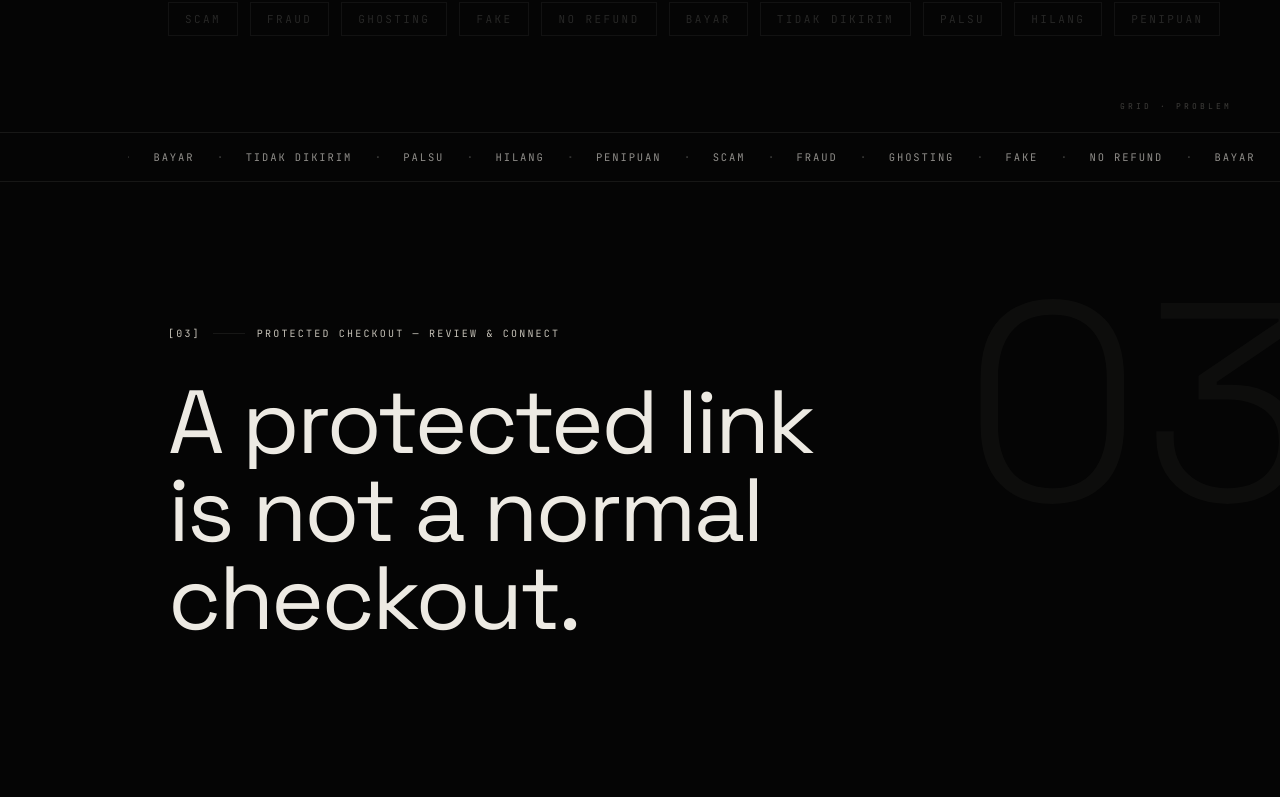
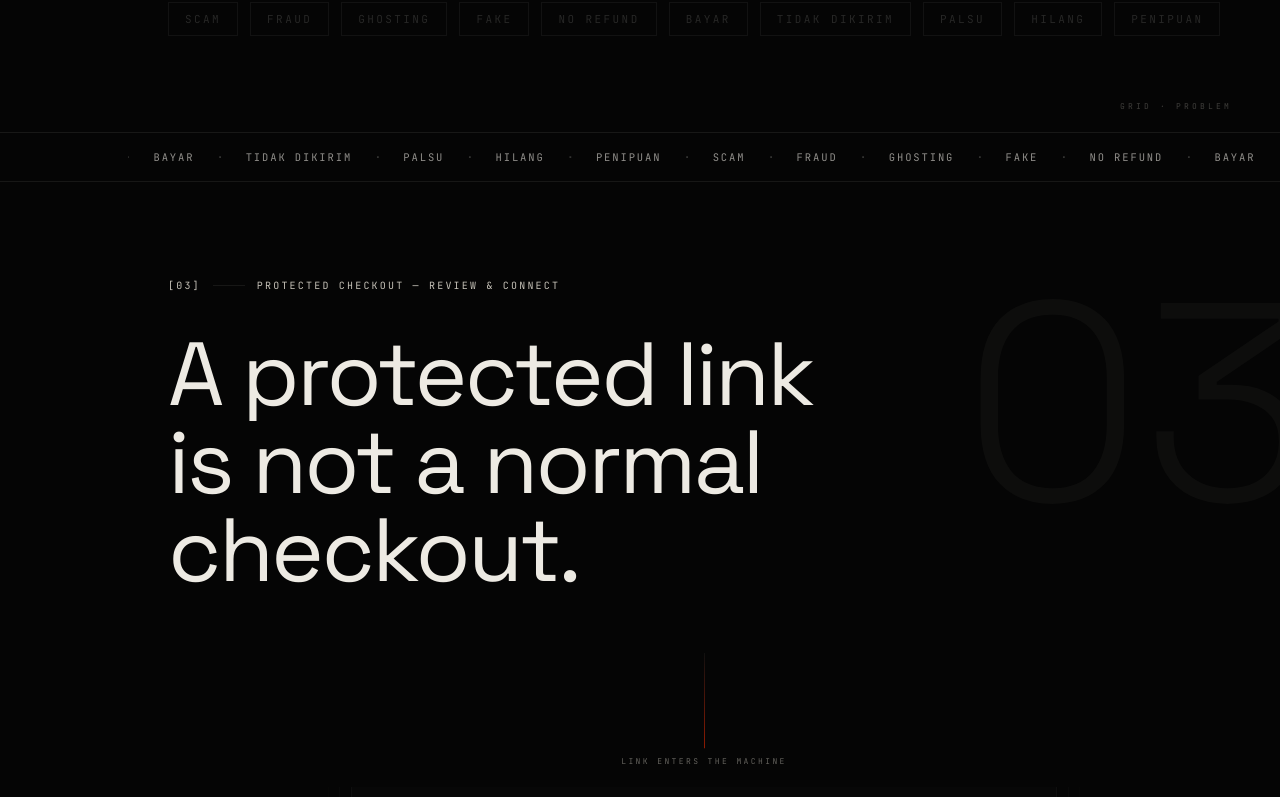
Before and after one commit to fliirf/Trustip, a Next.js app in the folder trustip_frontend/: page / in a window 1280 px wide. Shown: the part 2000-2797 px from the top of the page. Built offline with nearby package versions, Linux system fonts and the light colour scheme.

Commit message:
feat(landing): iter2 phase 2 — close 02→03 gap, connector thread, tighter checkout rhythm

```diff
--- a/trustip_frontend/src/features/trustip-landing/motion/StickyScene.tsx
+++ b/trustip_frontend/src/features/trustip-landing/motion/StickyScene.tsx
@@ -16,8 +16,9 @@ export function StickyScene({ children, className = "", height = "200vh" }: Stic
     offset: ["start end", "end end"],
   })
 
-  const opacity = useTransform(scrollYProgress, [0, 0.2, 0.8, 1], [0, 1, 1, 0])
-  const scale = useTransform(scrollYProgress, [0, 0.2, 0.8, 1], [0.92, 1, 1, 0.95])
+  // Card resolves early and holds late so the pinned zone never reads as a void
+  const opacity = useTransform(scrollYProgress, [0, 0.12, 0.92, 1], [0.15, 1, 1, 0.5])
+  const scale = useTransform(scrollYProgress, [0, 0.12, 0.92, 1], [0.95, 1, 1, 0.97])
 
   return (
     <div ref={ref} style={{ height }} className="relative">
--- a/trustip_frontend/src/features/trustip-landing/sections/ProtectedCheckoutSection.tsx
+++ b/trustip_frontend/src/features/trustip-landing/sections/ProtectedCheckoutSection.tsx
@@ -39,7 +39,7 @@ export function ProtectedCheckoutSection() {
     <section
       ref={sectionRef}
       id="checkout"
-      className="relative w-full overflow-hidden border-t border-[rgba(237,234,227,0.08)] py-24 md:py-36 lg:pl-32"
+      className="relative w-full overflow-hidden border-t border-[rgba(237,234,227,0.08)] py-16 md:py-24 lg:pl-32"
       style={{ scrollMarginTop: "60px" }}
     >
       {/* Cropped ghost numeral — right edge */}
@@ -76,8 +76,26 @@ export function ProtectedCheckoutSection() {
           />
       </div>
 
+      {/* Connector thread — carries the eye from the headline down into the card */}
+      <div aria-hidden className="relative z-10 flex flex-col items-center -mt-2 mb-2">
+        <motion.div
+          className="w-px h-16 md:h-24 origin-top"
+          style={{
+            scaleY: gateProgress,
+            background:
+              "linear-gradient(180deg, rgba(237,234,227,0.05) 0%, rgba(255,45,0,0.55) 100%)",
+          }}
+        />
+        <motion.span
+          className="mt-1.5 font-mono-jb text-[8px] uppercase tracking-[0.3em] text-[#C6C2B8]/50"
+          style={{ opacity: gateProgress }}
+        >
+          LINK ENTERS THE MACHINE
+        </motion.span>
+      </div>
+
       {/* Sticky checkout card — a passage through layered gates */}
-      <StickyScene height="180vh">
+      <StickyScene height="150vh">
         <div className="relative w-full h-full flex items-center">
           {/* Entry route — the link entering the machine */}
           <div
@@ -315,7 +333,7 @@ export function ProtectedCheckoutSection() {
       </StickyScene>
 
       {/* Order rail — the cinematic protection sequence (all states simulated) */}
-      <div className="relative z-10 px-5 md:px-10 mt-14">
+      <div className="relative z-10 px-5 md:px-10 mt-8 md:mt-10">
         <OrderRail activeIndex={2} />
       </div>
     </section>
```
